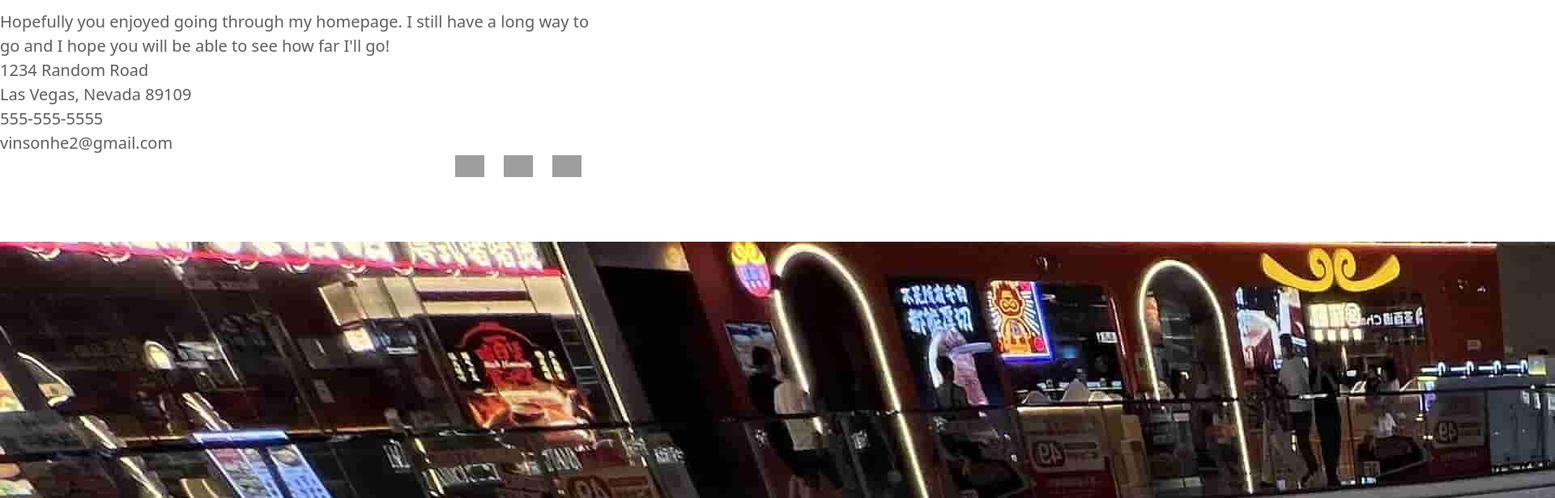
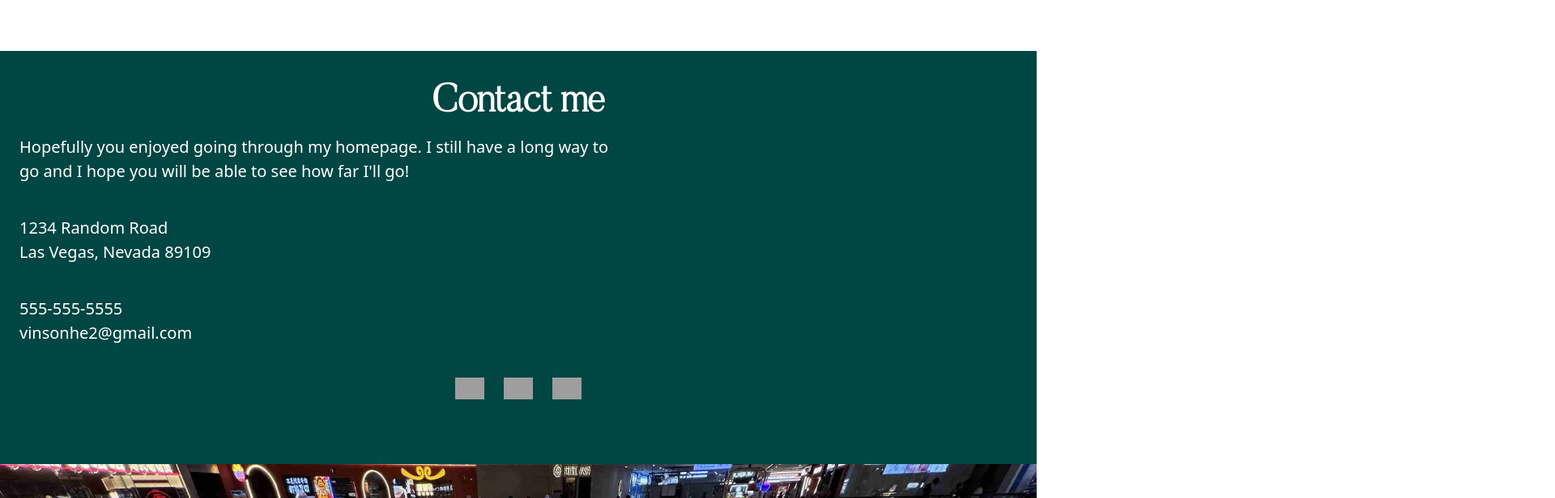
Before and after one commit to vins123sinned/homepage, a website built with webpack: page src/template.html in a window 1280 px wide. Shown: the part 2600-3216 px from the top of the page at 81% size, 1920 px wide, since content can reach past the window. Built offline with nearby package versions, Linux system fonts and the light colour scheme; grey boxes are pictures that could not be loaded.

Commit message:
Add styling for footer

```diff
--- a/src/styles.css
+++ b/src/styles.css
@@ -28,6 +28,12 @@ body {
     font-family: var(--font-text);
     text-align: center;
     margin: 0;
+}
+
+h2 {
+    font-family: var(--font-subheading);
+    font-size: 3rem;
+    margin: 2rem 0 1rem 0;
 }
 
 p {
@@ -79,13 +85,6 @@ main,
     margin: 1.5rem;
 }
 
-.about-me h2,
-main h2 {
-    font-family: var(--font-subheading);
-    font-size: 3rem;
-    margin: 2rem 0 1rem 0;
-}
-
 .social-icons {
     display: flex;
     justify-content: center;
@@ -103,7 +102,7 @@ main h2 {
     display: grid;
     gap: 3rem;
     grid-template-columns: repeat(auto-fit, minmax(275px, 1fr));
-    margin-top: 1.5rem;
+    margin: 1.5rem 0 8rem 0;
 }
 
 .project-cell {
@@ -156,3 +155,32 @@ main h2 {
     margin-top: 0.1rem;
     color: #000;
 }
+
+/* footer */
+
+footer,
+footer p {
+    color: #fff;
+}
+
+footer {
+    background-color: var(--main-background);
+}
+
+.contact-information {
+    margin: 1.5rem;
+}
+
+.contact-information div {
+    font-weight: 300;
+    margin-top: 2.5rem;
+}
+
+footer h2 {
+    padding-top: 2.5rem;
+}
+
+.footer-image img {
+    max-width: 100%;
+    display: block;
+}
--- a/src/template.html
+++ b/src/template.html
@@ -49,11 +49,15 @@
             <h2>Contact me</h2>
             <p>Hopefully you enjoyed going through my homepage. I still have a long way to go and I hope you will be able to see how far I'll go!</p>
 
-            <p class="address">1234 Random Road</p>
-            <p class="address">Las Vegas, Nevada 89109</p>
+            <div class="address">
+                <p>1234 Random Road</p>
+                <p>Las Vegas, Nevada 89109</p>
+            </div>
 
-            <p class="phone-number">555-555-5555</p>
-            <p class="email">vinsonhe2@gmail.com</p>
+            <div class="contacts">
+                <p class="phone-number">555-555-5555</p>
+                <p class="email">vinsonhe2@gmail.com</p>
+            </div>
 
             <div class="social-icons">
                 <img src="https://cdn.jsdelivr.net/gh/devicons/devicon@latest/icons/github/github-original.svg" alt="github" />
@@ -61,7 +65,7 @@
                 <img src="https://cdn.jsdelivr.net/gh/devicons/devicon@latest/icons/javascript/javascript-original.svg" alt="" />
             </div>
         </div>
-        <picture>
+        <picture class="footer-image">
             <source
                 srcset="
                     ./assets/pictures/footer/footer-landscape.jpg 1x,
```
